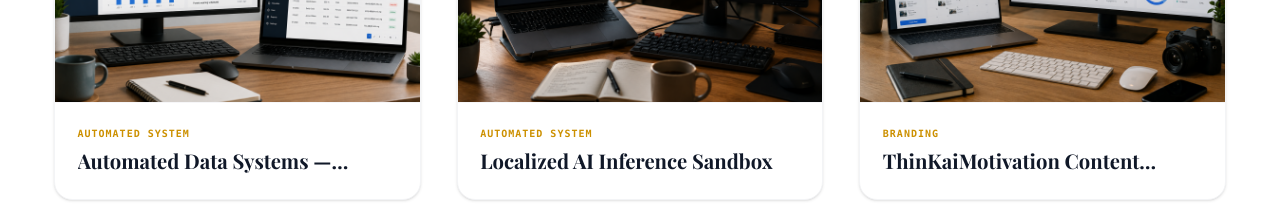
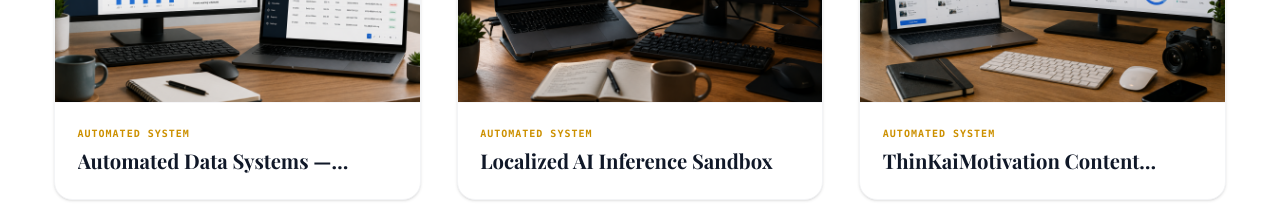
Before and after one commit to promiseibehdev/promiseibeh-portfolio, a React (Vite) app: page / in a window 1280 px wide. Shown: the part 4840-5056 px from the top of the page. Built offline with nearby package versions, Linux system fonts and the light colour scheme; a web font is replaced by a local one.

Commit message:
Add ThinKaiMotivation Content Studio live project

```diff
--- a/src/components/Portfolio.tsx
+++ b/src/components/Portfolio.tsx
@@ -213,13 +213,15 @@ export default function Portfolio() {
                         </div>
                         <div className="text-xs">
                           <p className="text-gray-400 font-medium">
-                            {selectedProject.id === 'p6' || selectedProject.id === 'p7'
+                            {selectedProject.brand
+                              ? 'Brand'
+                              : selectedProject.id === 'p6' || selectedProject.id === 'p7'
                               ? 'Employer'
-                              : selectedProject.id === 'p3' || selectedProject.id === 'p5'
+                              : selectedProject.id === 'p5'
                               ? 'Founder Initiative'
                               : 'Client / Target Entity'}
                           </p>
-                          <p className="text-gray-800 font-bold">{selectedProject.client}</p>
+                          <p className="text-gray-800 font-bold">{selectedProject.brand ?? selectedProject.client}</p>
                         </div>
                       </div>
 
@@ -229,11 +231,13 @@ export default function Portfolio() {
                         </div>
                         <div className="text-xs">
                           <p className="text-gray-400 font-medium">
-                            {selectedProject.date.toLowerCase().includes('ongoing')
+                            {selectedProject.version
+                              ? 'Version'
+                              : selectedProject.date.toLowerCase().includes('ongoing')
                               ? 'Timeline'
                               : 'Date Finished'}
                           </p>
-                          <p className="text-gray-800 font-bold">{selectedProject.date}</p>
+                          <p className="text-gray-800 font-bold">{selectedProject.version ?? selectedProject.date}</p>
                         </div>
                       </div>
 
@@ -243,9 +247,33 @@ export default function Portfolio() {
                         </div>
                         <div className="text-xs">
                           <p className="text-gray-400 font-medium">Domain</p>
-                          <p className="text-gray-800 font-bold uppercase">{selectedProject.category === 'web' ? 'Web App' : selectedProject.category === 'automation' ? 'Automated System' : 'Branding'}</p>
+                          <p className="text-gray-800 font-bold uppercase">{selectedProject.domain ?? (selectedProject.category === 'web' ? 'Web App' : selectedProject.category === 'automation' ? 'Automated System' : 'Branding')}</p>
                         </div>
                       </div>
+
+                      {selectedProject.projectType && (
+                        <div className="flex items-center space-x-3">
+                          <div className="p-2 bg-brand/10 text-brand-dark rounded-lg">
+                            <Layers size={16} />
+                          </div>
+                          <div className="text-xs">
+                            <p className="text-gray-400 font-medium">Project Type</p>
+                            <p className="text-gray-800 font-bold">{selectedProject.projectType}</p>
+                          </div>
+                        </div>
+                      )}
+
+                      {selectedProject.status && (
+                        <div className="flex items-center space-x-3">
+                          <div className="p-2 bg-brand/10 text-brand-dark rounded-lg">
+                            <Calendar size={16} />
+                          </div>
+                          <div className="text-xs">
+                            <p className="text-gray-400 font-medium">Status</p>
+                            <p className="text-gray-800 font-bold">{selectedProject.status}</p>
+                          </div>
+                        </div>
+                      )}
                     </div>
 
                     {/* CTA links: Live Demo + GitHub (dynamic) */}
--- a/src/data.ts
+++ b/src/data.ts
@@ -198,16 +198,21 @@ export const PROJECTS: Project[] = [
   },
   {
     id: 'p3',
-    title: 'ThinKaiMotivation Content Platform',
-    category: 'branding',
-    description: 'Technical management and channel growth for a motivational digital media platform across major social networks. Configured video rendering automation scripts, optimized database assets, and implemented search keyword improvements to grow audience reach.',
+    title: 'ThinKaiMotivation Content Studio',
+    category: 'automation',
+    description: 'An offline-first Streamlit application for organizing motivational content ideas, creating original quotes, writing social-media captions, and planning content schedules for the ThinKaiMotivation brand. The application uses safe local JSON storage and works without AI, API keys, user accounts, subscriptions, or an external database.',
     image: '/images/projects/thinkai.webp.png',
-    client: 'ThinKaiMotivation Network',
-    date: 'Ongoing (Started 2021)',
-    url: 'https://tiktok.com',
-    liveUrl: 'https://tiktok.com',
-    githubUrl: '',
-    technologies: ['Python Automation', 'Social Media API', 'Content Analytics', 'Video Processing', 'Platform Growth'],
+    client: 'ThinKaiMotivation',
+    date: 'Version 1.0.0',
+    url: 'https://thinkaimotivation-content-studio-gypjdthpkeps5yz7ukj4rj.streamlit.app/',
+    liveUrl: 'https://thinkaimotivation-content-studio-gypjdthpkeps5yz7ukj4rj.streamlit.app/',
+    githubUrl: 'https://github.com/promiseibehdev/thinkaimotivation-content-studio',
+    technologies: ['Python', 'Streamlit', 'Local JSON Storage', 'Pytest', 'Ruff', 'Responsive UI'],
+    projectType: 'Productivity Application',
+    brand: 'ThinKaiMotivation',
+    version: '1.0.0',
+    domain: 'Content Management',
+    status: 'Released',
   },
   {
     id: 'p4',
--- a/src/types.ts
+++ b/src/types.ts
@@ -10,6 +10,11 @@ export interface Project {
   liveUrl?: string;
   githubUrl?: string;
   technologies: string[];
+  projectType?: string;
+  brand?: string;
+  version?: string;
+  domain?: string;
+  status?: string;
 }
 
 export interface Service {
```
